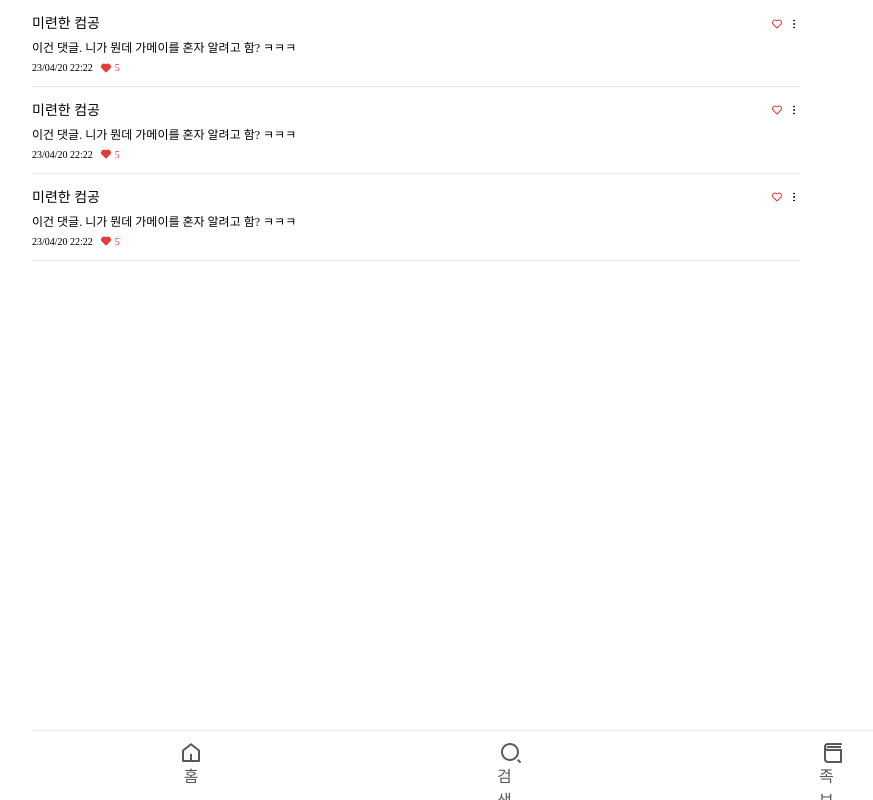
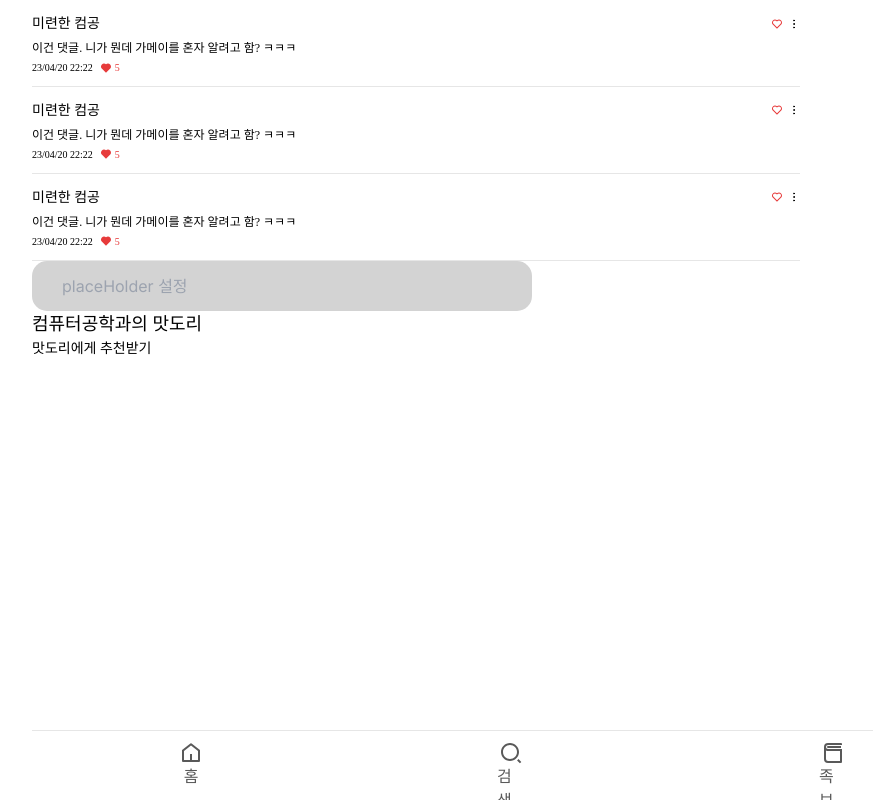
Before and after one commit to Matdori-fe/Matdori-fe, a Next.js app: page / in a window 1280 px wide. Shown: the whole page, without its empty margins (224-1097 px from the left). Built offline with nearby package versions, Linux system fonts and the light colour scheme; a web font is replaced by a local one.

Commit message:
[MATDORI-54] feat:Title컴포넌트 생성

```diff
--- a/app/page.tsx
+++ b/app/page.tsx
@@ -3,6 +3,8 @@ import NavigationBar from "@/components/NavigationBar";
 import { RecoilRoot } from "recoil";
 import Review from "@/components/Review";
 import Input from "@/components/Input";
+import BigTitle from "@/components/Title/BigTitle";
+import SmallTitle from "@/components/Title/SmallTitle";
 
 const Home = () => {
   return (
@@ -12,8 +14,9 @@ const Home = () => {
       <Review review={{title:"미련한 컴공", content:"이건 댓글. 니가 뭔데 가메이를 혼자 알려고 함? ㅋㅋㅋ", writeDay:"23/04/20 22:22", heartCount:5}}/>
       <Review review={{title:"미련한 컴공", content:"이건 댓글. 니가 뭔데 가메이를 혼자 알려고 함? ㅋㅋㅋ", writeDay:"23/04/20 22:22", heartCount:5}}/>
       <Review review={{title:"미련한 컴공", content:"이건 댓글. 니가 뭔데 가메이를 혼자 알려고 함? ㅋㅋㅋ", writeDay:"23/04/20 22:22", heartCount:5}}/>
-
-
+      <Input info={{width:"500px",height:"50px",placeHolder:"placeHolder 설정"}}/>
+      <BigTitle>컴퓨터공학과의 맛도리</BigTitle>
+      <SmallTitle>맛도리에게 추천받기</SmallTitle>
     </>
   )
 }
--- /dev/null
+++ b/components/Title/BigTitle.tsx
@@ -0,0 +1,13 @@
+// 사용법 => <BigTitle>제목 내용</BigTitle>
+
+type childrenProps = {
+  children: React.ReactNode;
+};
+
+const BigTitle: React.FunctionComponent<childrenProps> = ({ children }) => {
+  return (
+    <p className={`font-Bold text-[18px]`}>{children}</p>
+  );
+};
+
+export default BigTitle;
--- /dev/null
+++ b/components/Title/SmallTitle.tsx
@@ -0,0 +1,13 @@
+// 사용법 => <SmallTitle>제목 내용</SmallTitle>
+
+type childrenProps = {
+    children: React.ReactNode;
+  };
+
+  const SmallTitle: React.FunctionComponent<childrenProps> = ({ children }) => {
+    return (
+      <p className={`font-SemiBold text-[14px]`}>{children}</p>
+    );
+  };
+
+  export default SmallTitle;
```
